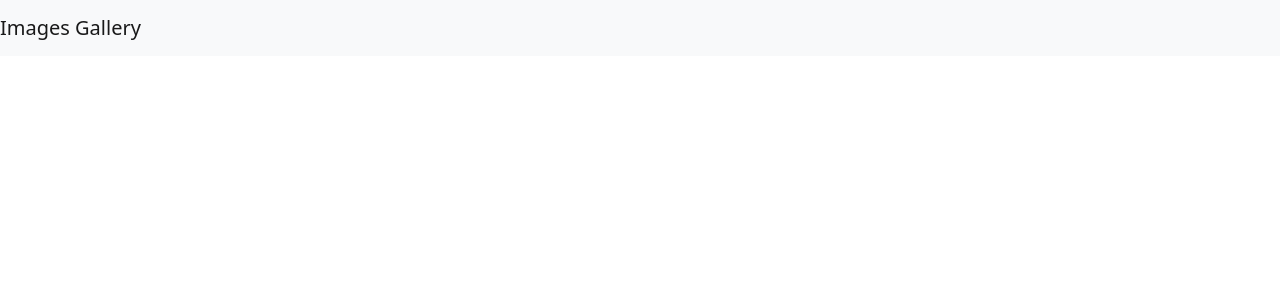
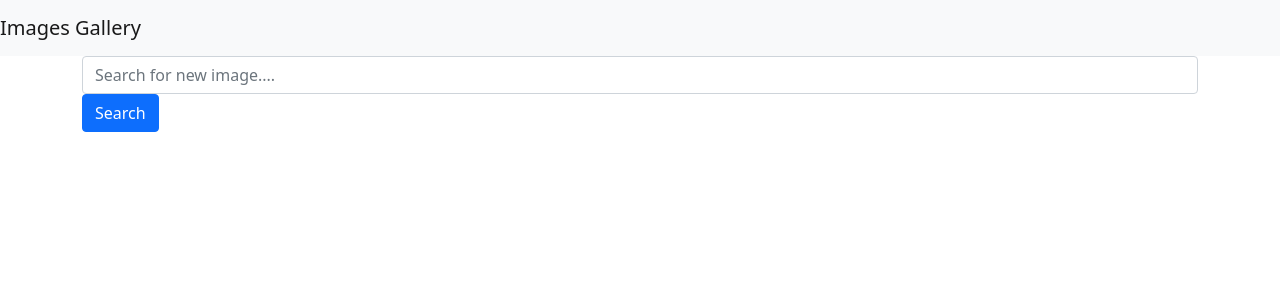
Before and after one commit to RMBChinmaya/images-gallery, a React (Create React App) app in the folder frontend/: page / in a window 1280 px wide. Shown: the top 300 px of the page. Built offline with nearby package versions, Linux system fonts and the light colour scheme.

Commit message:
controlled search

```diff
--- a/frontend/src/App.js
+++ b/frontend/src/App.js
@@ -1,11 +1,21 @@
+import {useState} from 'react';
 import 'bootstrap/dist/css/bootstrap.min.css';
 import Header from './components/Header';
-import Search from './components/Search'
+import Search from './components/Search';
 
-function App() {
+
+const App = () => {
+  const [word, setWord] = useState('');
+
+  const handleSearchSubmit = (e) => {
+    e.preventDefault();
+    console.log(word)
+  }
+
   return (
-    <div className="App">
+    <div>
       <Header title="Images Gallery"/>
+      <Search word={word} setWord={setWord} handleSubmit={handleSearchSubmit}/>
     </div>
   );
 }
```
